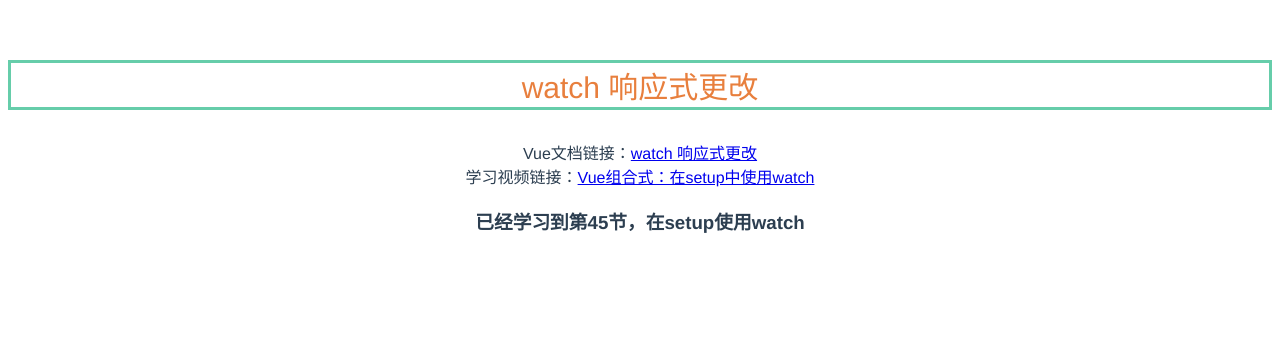
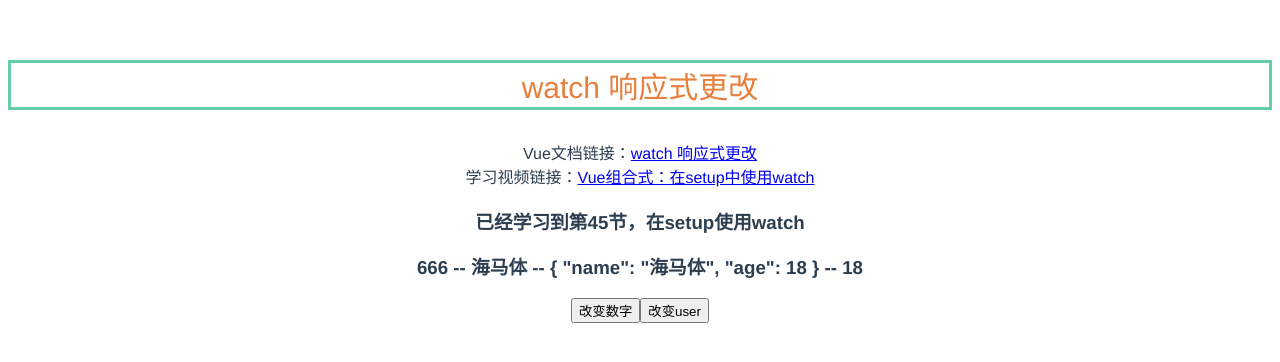
Before and after one commit to Deyi3417/learningVue3, a Vue app: page / in a window 1280 px wide. Shown: the top 362 px of the page. Built offline with nearby package versions, Linux system fonts and the light colour scheme.

Commit message:
setup中watch API

```diff
--- a/src/components/组合式API/WatchAPI.vue
+++ b/src/components/组合式API/WatchAPI.vue
@@ -1,5 +1,6 @@
 <script>
-import {reactive, ref, toRefs} from "vue";
+import {reactive, ref, toRefs, watch} from "vue";
+
 export default {
   name: "WatchAPI",
   data() {
@@ -10,7 +11,37 @@ export default {
 
   setup() {
     // setup 中的 return
-    return {};
+    let counter = ref(666);
+
+    function changeCounter() {
+      console.log(counter);
+      console.log(counter.value);
+      counter.value++;
+
+    };
+
+    // watch(侦听的响应式引用, 回调函数)
+    watch(counter, (newValue, oldValue) => {
+      console.log("测试setup中的watch:newValue=" + newValue + " oldValue=" + oldValue)
+    });
+    // watchEffect(只有回调函数)
+
+
+    const user = reactive({
+      name: "海马体",
+      age: 18,
+    });
+
+    function changeUserName() {
+      user.name = "天真蓝";
+      user.age = 25;
+    }
+
+    return {
+      counter, user,
+      changeCounter, changeUserName
+
+    };
   },
 
   // watch函数 -- 选项式API
@@ -29,6 +60,9 @@ export default {
   学习视频链接：<a href="https://www.bilibili.com/video/BV1QA4y1d7xf?p=45&vd_source=34ea8cac3a28f1df5cc57b063f27ea5a"
             target="_blank">Vue组合式：在setup中使用watch</a><br>
   <h3>已经学习到第45节，在setup使用watch</h3>
+  <h3>{{ counter }} -- {{ user.name }} -- {{ user }} -- {{ user.age }}</h3>
+  <button @click="changeCounter">改变数字</button>
+  <button @click="changeUserName">改变user</button>
 
 
 </template>
```
